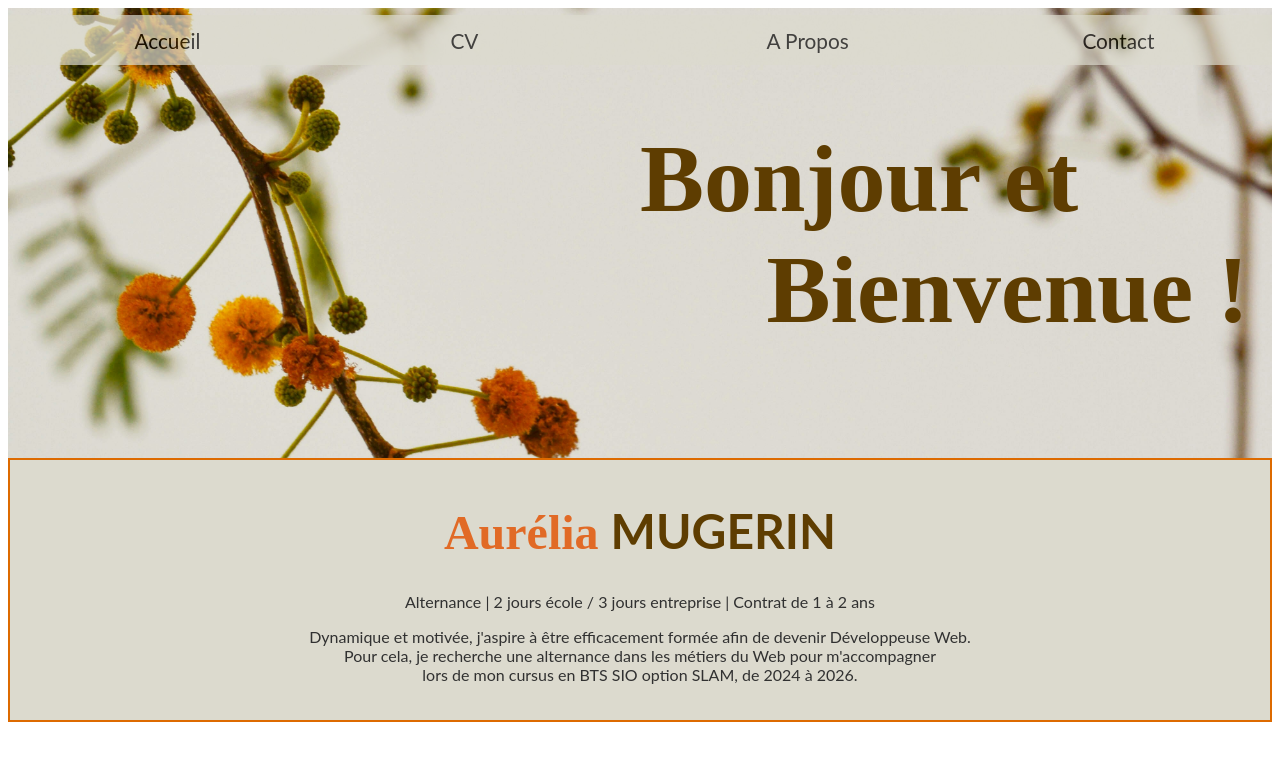
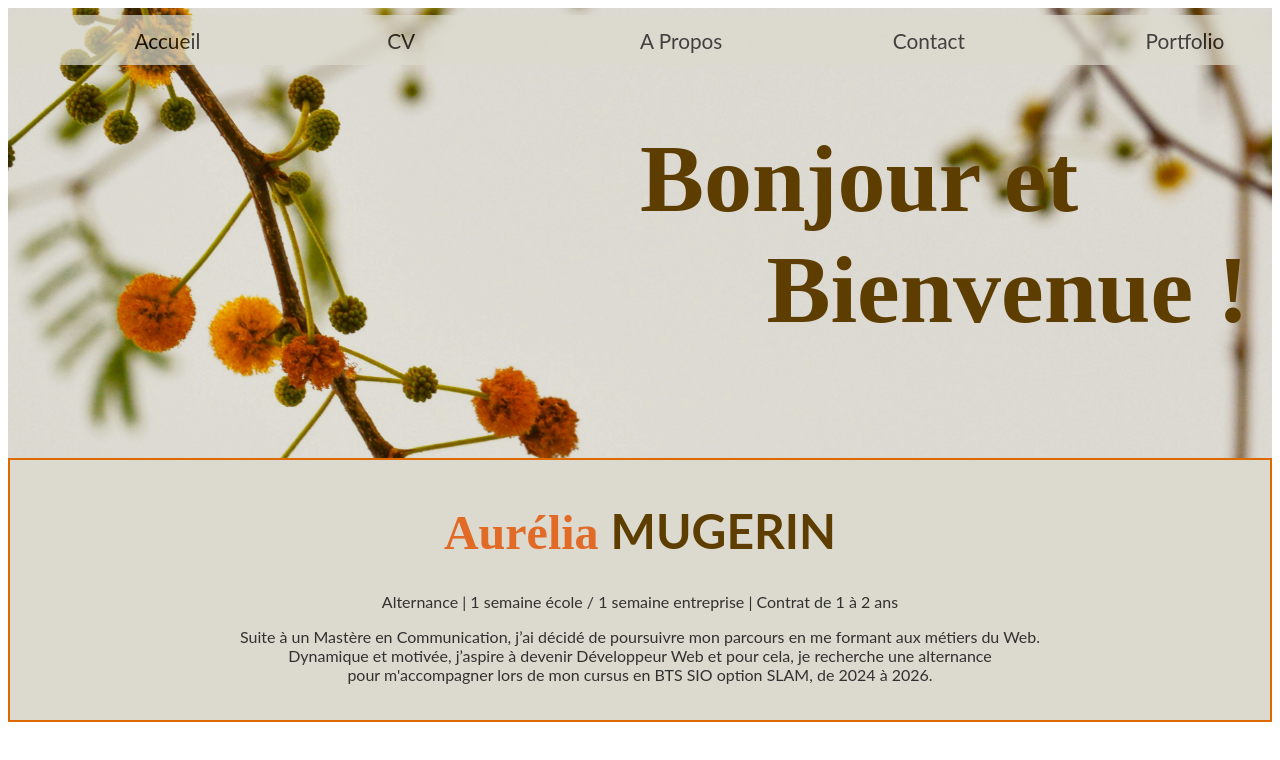
Before and after one commit to AureliaMgr/SiteCV_AureliaMugerin, a plain HTML site: page index.html in a window 1280 px wide. Drawn offline with Linux system fonts and the light colour scheme.

Commit message:
Update index.html

```diff
--- a/index.html
+++ b/index.html
@@ -21,17 +21,22 @@
           <div class="column0">
             <a href="contact.html">Contact</a>
           </div>
+          <div class="column0">
+            <a href="Docs/Portfolio - Aurélia MUGERIN.pdf" target="_blank"
+              >Portfolio</a
+            >
+          </div>
         </div>
         <h1><br /><span class="bonjour">Bonjour et</span><br/>
           <span class="bienvenue">Bienvenue !</span></h1>
         </div>
         <div class="introduction">
           <h1 class="entête">Aurélia <span class="nom">MUGERIN</span></h1>
-          <p>Alternance | 2 jours école / 3 jours entreprise | Contrat de 1 à 2 ans</p>
+          <p>Alternance | 1 semaine école / 1 semaine entreprise | Contrat de 1 à 2 ans</p>
           <p>
-          Dynamique et motivée, j'aspire à être efficacement formée afin de devenir Développeuse Web. <br/>
-          Pour cela, je recherche une alternance dans les métiers du Web pour m'accompagner<br/>
-          lors de mon cursus en BTS SIO option SLAM, de 2024 à 2026.
+            Suite à un Mastère en Communication, j’ai décidé de poursuivre mon parcours en me formant aux métiers du Web.<br/>
+            Dynamique et motivée, j’aspire à devenir Développeur Web et pour cela, je recherche une alternance <br/>
+            pour m'accompagner lors de mon cursus en BTS SIO option SLAM, de 2024 à 2026.
           </p>
         </div>
       </div>
```
